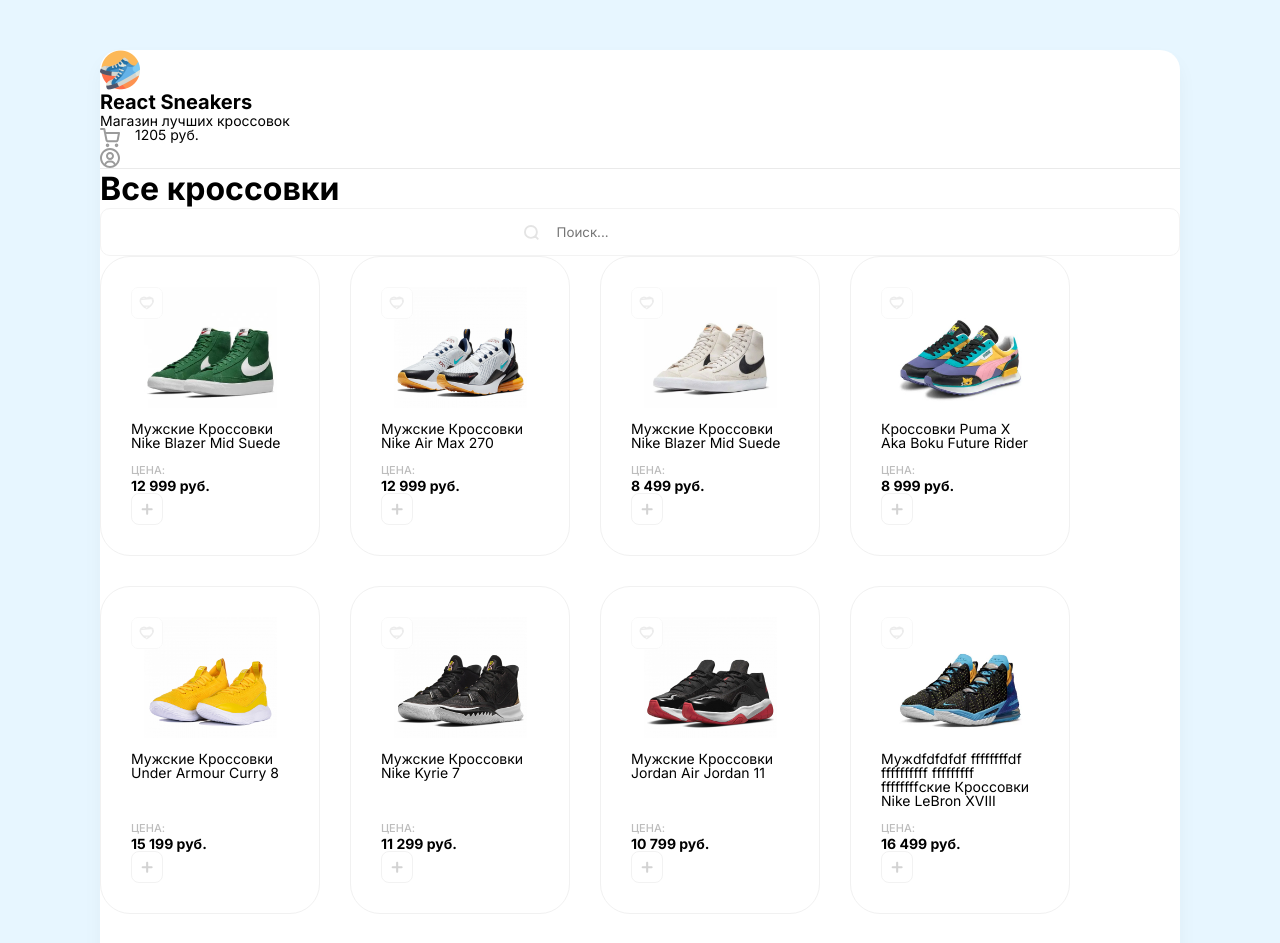
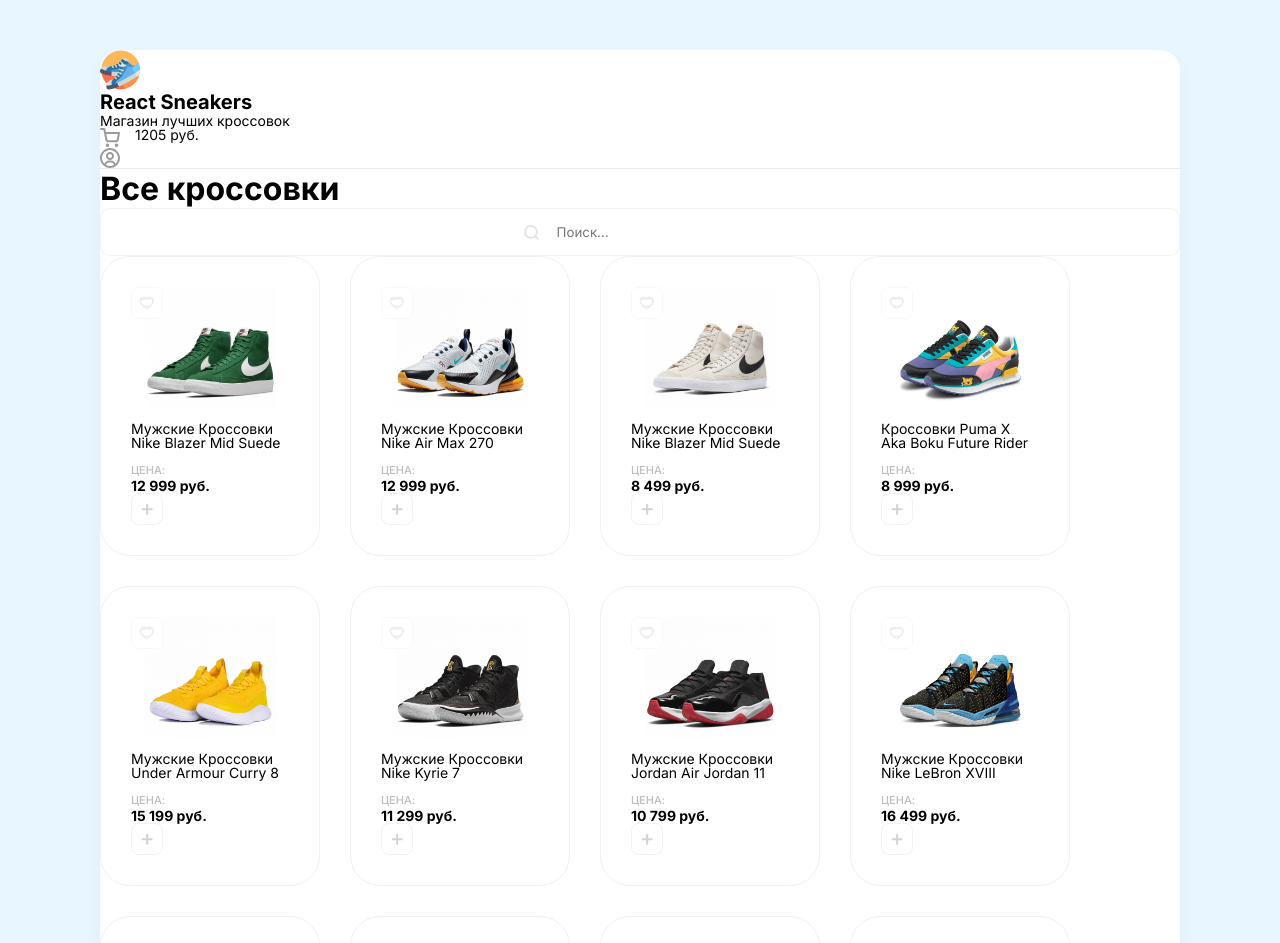
Before and after one commit to maxim-slvv/react-sneakers, a React (Create React App) app: page / in a window 1280 px wide. Shown: the top 943 px of the page. Built offline with nearby package versions, Linux system fonts and the light colour scheme.

Commit message:
use gap for aligned the cards

```diff
--- a/src/App.js
+++ b/src/App.js
@@ -43,7 +43,7 @@
        "imageUrl": "/img/sneakers/7.jpg"
       },
       {
-       "title": "Мужdfdfdfdf ffffffffdf ffffffffff fffffffff ffffffffские Кроссовки Nike LeBron XVIII",
+       "title": "Мужские Кроссовки Nike LeBron XVIII",
        "price": "16 499",
        "imageUrl": "/img/sneakers/8.jpg"
       },
@@ -77,7 +77,7 @@
       <Header onClickCart={()=> setCartOpened(true)}/>
 
       {/* ТЕЛО ПОСЛЕ ХЕАДЕРА */}
-      <div className="content pt-40 pl-40 pr-40 pb-10">
+      <div className="content p-40">
           <div className="content__title d-flex mb-40 justify-between">
             <h1 className="">Все кроссовки</h1>
             <div className="content__search">
--- a/src/components/Card/Card.module.scss
+++ b/src/components/Card/Card.module.scss
@@ -5,8 +5,7 @@
 .card{
     display: flex;
     flex-direction: column;
-    margin-right: 30px; //отступы между карточками
-    margin-bottom: 30px;
+
     border: 1px solid #f1f1f1;
     padding: 30px;
     width: 220px;
--- a/src/index.scss
+++ b/src/index.scss
@@ -69,6 +69,7 @@
     }
   }
   &__cards{
+    gap: 30px;
     display: flex;
     flex-direction: row;
     flex-wrap: wrap;
```
